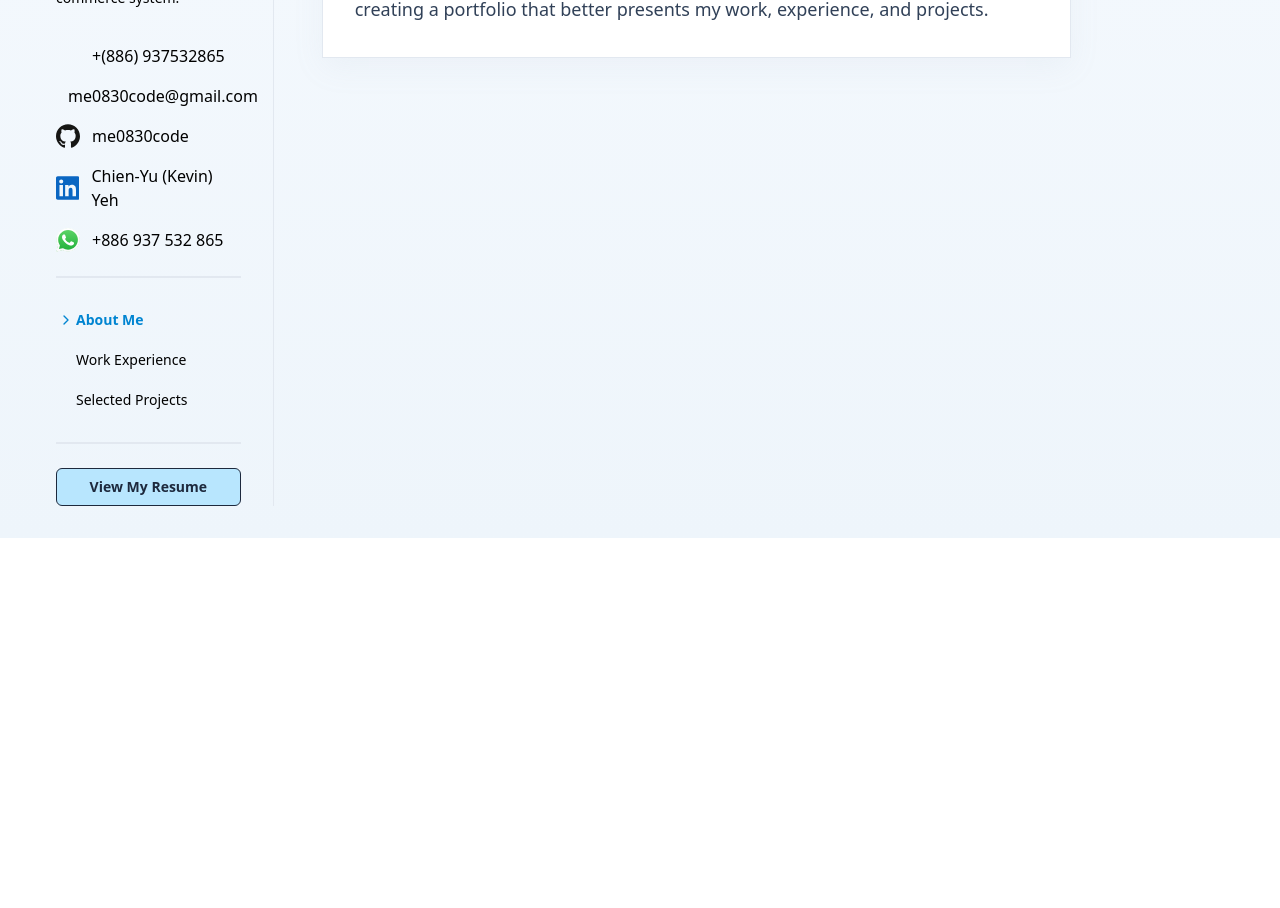
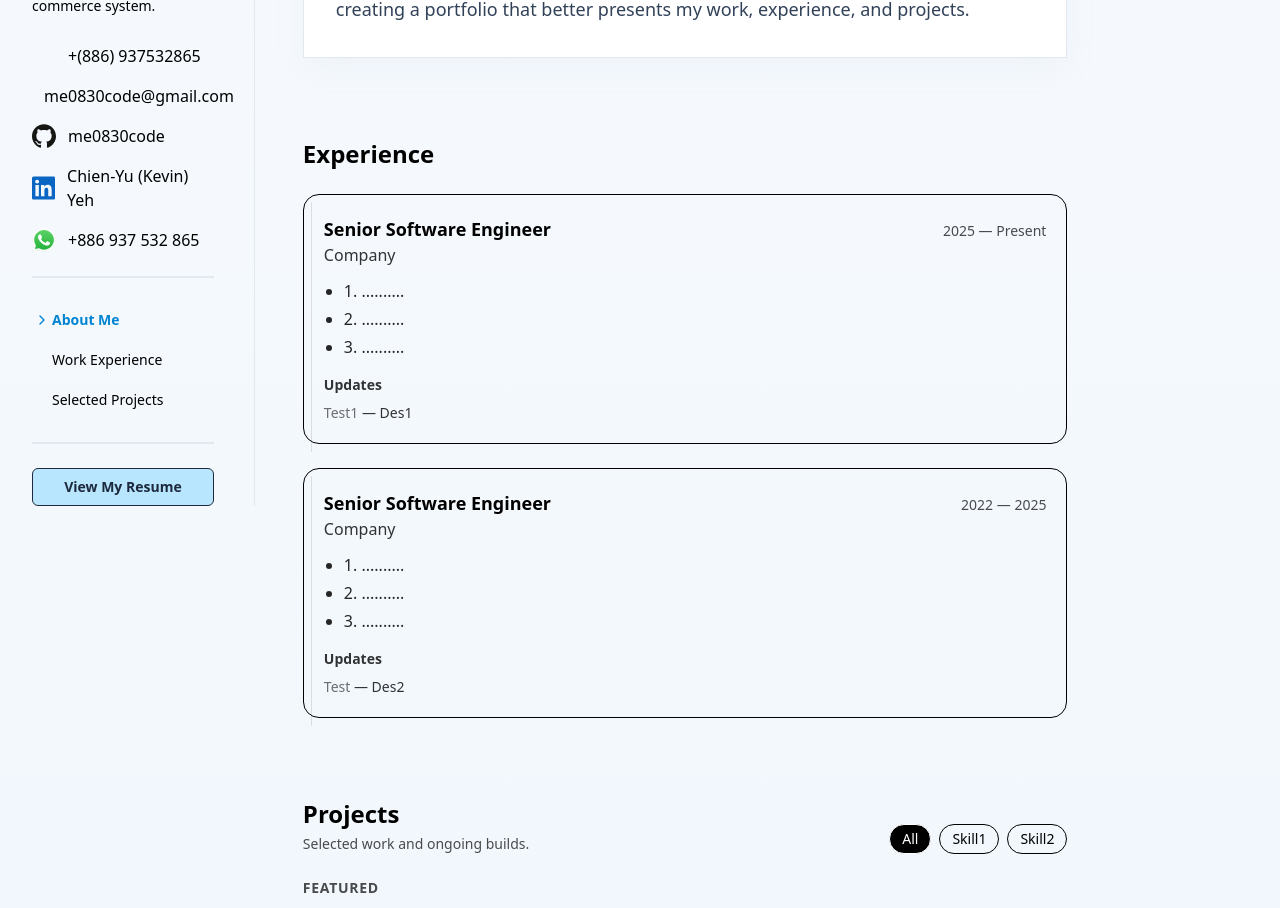
Before and after one commit to me0830code/me0830code.github.io, a React (Vite) app: page / in a window 1280 px wide. Shown: the part 600-1508 px from the top of the page. Before the commit the page ends 1138 px from the top, so only its background shows below. Built offline with nearby package versions, Linux system fonts and the light colour scheme; some icons are missing.

Commit message:
Keep refactoring UIs

```diff
--- a/src/component/RightContent/AboutMe.tsx
+++ b/src/component/RightContent/AboutMe.tsx
@@ -1,7 +1,7 @@
 export function AboutSection() {
     return (
       <div className="space-y-16">
-        <section id="about" className="max-w-4xl pt-6">
+        <section className="max-w-4xl pt-6">
           <p className="text-sm font-semibold uppercase tracking-[0.25em] text-sky-500">
             About
           </p>
@@ -25,7 +25,6 @@ export function AboutSection() {
         </section>
 
         <section
-          id="what-im-doing"
           className="max-w-5xl border border-slate-200 bg-white p-8 shadow-[0_10px_30px_rgba(148,163,184,0.08)]"
         >
           <p className="text-sm font-semibold uppercase tracking-[0.25em] text-sky-500">
--- a/src/component/RightContent/RightContent.tsx
+++ b/src/component/RightContent/RightContent.tsx
@@ -1,30 +1,21 @@
-import type { SectionKey } from "../../data/constant/contentData";
-
-import { useMemo } from "react";
 import { AboutSection } from "./AboutMe";
-import { CONTENT_SECTION } from "../../data/constant/contentData";
 
 import { ProjectsSection } from "../../sections/ProjectsSection";
 import { ExperienceSection } from "../../sections/ExperienceSection";
 
 
-export function RightContent({
-    active
-}: {
-    active: SectionKey;
-}) {
-    const content = useMemo(() => {
-        switch (active) {
-            case CONTENT_SECTION.AboutMe.key:
-            return <AboutSection />;
-            case CONTENT_SECTION.SideProject.key:
-            return <ProjectsSection />;
-            case CONTENT_SECTION.WorkExperience.key:
-            return <ExperienceSection />;
-            default:
-            return <AboutSection />;
-        }
-    }, [active]);
-
-    return content;
+export function RightContent() {
+    return (
+        <div className="flex flex-col gap-20">
+            <section id="aboutMe" className="min-h-[50vh]">
+                <AboutSection />
+            </section>
+            <section id="workExperience" className="min-h-[50vh]">
+                <ExperienceSection />
+            </section>
+            <section id="sideProject" className="min-h-[50vh]">
+                <ProjectsSection />
+            </section>
+        </div>
+    );
 }
--- a/src/component/leftSideBar/ContactInfo.tsx
+++ b/src/component/leftSideBar/ContactInfo.tsx
@@ -3,7 +3,7 @@ import { Icon } from '@iconify/react';
 
 export function ContactInfo() {
     return (
-        <div className="mt-8 space-y-3">
+        <div className="mt-6 space-y-3">
             {
                 TOTAL_INFO.map((eachInfo) =>
                     !eachInfo.isLinkActive ? (
--- a/src/component/leftSideBar/NavigationBar/NavigationBar.tsx
+++ b/src/component/leftSideBar/NavigationBar/NavigationBar.tsx
@@ -17,7 +17,7 @@ export function NavigationBar({
                     {
                         TOTAL_SECTION.map((eachSection) => {
                             const isActive = eachSection.key === active;
-                            return <NavigationItem eachItem={eachSection} isActive={isActive} onSelect={onSelect}/>
+                            return <NavigationItem key={eachSection.key} eachItem={eachSection} isActive={isActive} onSelect={onSelect}/>
                         })
                     }
                 </nav>
--- a/src/component/leftSideBar/ProfileInfo.tsx
+++ b/src/component/leftSideBar/ProfileInfo.tsx
@@ -5,7 +5,7 @@ import { CustomizedTextRendering } from "../Others/Helper";
 export function ProfileInfo() {
     return (
         <div className="space-y-3">
-            <h2 className="mt-6 text-3xl font-bold tracking-tight text-slate-900">
+            <h2 className="mt-8 text-3xl font-bold tracking-tight text-slate-900">
                 {PERSONAL_INFO.MY_NAME}
             </h2>
 
--- a/src/component/leftSideBar/ProfilePhoto.tsx
+++ b/src/component/leftSideBar/ProfilePhoto.tsx
@@ -2,7 +2,7 @@ import { LINKS } from "../../data/constant/generalLink";
 
 export function ProfilePhoto() {
     return (
-        <div>
+        <div className="flex justify-center">
             <img src={LINKS.MY_PHOTO} alt="Profile" className="mt-3 h-50 w-50 object-cover rounded-full"/>
         </div>
     );
--- a/src/component/leftSideBar/leftSideBar.tsx
+++ b/src/component/leftSideBar/leftSideBar.tsx
@@ -14,7 +14,7 @@ export function LeftSideBar({
     onSelect: (key: SectionKey) => void;
 }) {
     return (
-      <aside className="border-r border-slate-200 pr-8">
+      <aside className="border-r border-slate-200 pr-10">
           <ProfilePhoto/>
           <ProfileInfo/>
           <ContactInfo/>
--- a/src/layout/appLayout.tsx
+++ b/src/layout/appLayout.tsx
@@ -1,6 +1,6 @@
 import type { SectionKey } from "../data/constant/contentData";
 
-import { useState } from "react";
+import { useState, useRef, useEffect } from "react";
 import { LeftSideBar } from "../component/LeftSideBar/LeftSideBar";
 import { RightContent } from "../component/RightContent/RightContent";
 import { CONTENT_SECTION } from "../data/constant/contentData";
@@ -8,17 +8,54 @@ import { CONTENT_SECTION } from "../data/constant/contentData";
 export function AppLayout() {
     const [active, setActive] = useState<SectionKey>(CONTENT_SECTION.AboutMe.key);
 
+    const isManualScrolling = useRef(false);
+
+    const handleSelect = (key: SectionKey) => {
+        isManualScrolling.current = true;
+        setActive(key);
+
+        const element = document.getElementById(key);
+        if (element) {
+            element.scrollIntoView({ behavior: 'smooth' });
+        }
+
+        setTimeout(() => {
+            isManualScrolling.current = false;
+        }, 1000);
+    };
+
+    useEffect(() => {
+        const observer = new IntersectionObserver(
+            (entries) => {
+                entries.forEach((entry) => {
+                    if (entry.isIntersecting && !isManualScrolling.current) {
+                        setActive(entry.target.id as SectionKey);
+                    }
+                });
+            },
+            {
+                rootMargin: "0px 0px -80% 0px",
+                threshold: 0
+            }
+        );
+
+        const sections = document.querySelectorAll('section[id]');
+        sections.forEach((section) => observer.observe(section));
+
+        return () => observer.disconnect();
+    }, []);
+
     return (
         <div className="min-h-screen bg-[linear-gradient(to_bottom,_#f8fbff,_#eef5fb)]">
-            <div className="ml-6 mx-auto px-8 py-8">
+            <div className="mx-auto px-8 py-8">
                 <div className="grid grid-cols-14 gap-12">
-                <aside className="hidden md:block md:col-span-4 lg:col-span-3">
-                    <LeftSideBar active={active} onSelect={setActive}/>
-                </aside>
+                    <aside className="hidden md:block md:col-span-4 lg:col-span-3 sticky top-8 h-fit">
+                        <LeftSideBar active={active} onSelect={handleSelect}/>
+                    </aside>
 
-                <main className="col-span-12 md:col-span-8 lg:col-span-9">
-                    <RightContent active={active}/>
-                </main>
+                    <main className="col-span-12 md:col-span-8 lg:col-span-9">
+                        <RightContent />
+                    </main>
                 </div>
             </div>
         </div>
--- a/src/sections/ExperienceSection.tsx
+++ b/src/sections/ExperienceSection.tsx
@@ -2,7 +2,7 @@ import { milestones } from "../contents/experience";
 
 export function ExperienceSection() {
   return (
-    <section id="experience">
+    <section>
       <h2 className="text-2xl font-semibold">Experience</h2>
 
       <div className="mt-6 space-y-6">
--- a/src/sections/ProjectsSection.tsx
+++ b/src/sections/ProjectsSection.tsx
@@ -1,5 +1,6 @@
 import { useMemo, useState } from "react";
 import { projects } from "../contents/project";
+import type { Project } from "../contents/project";
 
 export function ProjectsSection() {
   const [activeTag, setActiveTag] = useState("All");
@@ -51,8 +52,8 @@ export function ProjectsSection() {
             Featured
           </h3>
           <div className="grid gap-4 sm:grid-cols-2">
-            {featured.map((p) => (
-              <ProjectCard key={p.slug} p={p} />
+          {featured.map((p, index) => (
+            <ProjectCard key={`${p.slug}-${index}`} p={p} />
           ))}
           </div>
         </div>
@@ -88,7 +89,7 @@ function StatusBadge({ status }: { status?: string }) {
   );
 }
 
-function ProjectCard({ p }: { p: any }) {
+function ProjectCard({ p }: { p: Project }) {
   return (
     <article className="rounded-2xl border p-5 hover:shadow-sm transition">
       <div className="flex items-start justify-between gap-3">
@@ -105,16 +106,25 @@ function ProjectCard({ p }: { p: any }) {
       <p className="mt-2 opacity-80">{p.description}</p>
 
       <div className="mt-3 flex flex-wrap gap-2">
-        {p.tags.map((t: string) => (
-          <span key={t} className="rounded-full border px-2 py-1 text-xs opacity-80">
+      {p.tags.map((t: string, index: number) => (
+        <span
+          key={`${t}-${index}`}
+          className="rounded-full border px-2 py-1 text-xs opacity-80"
+        >
           {t}
         </span>
       ))}
       </div>
 
       <div className="mt-4 flex flex-wrap gap-3 text-sm">
-        {p.links.map((l: any) => (
-          <a key={l.href} href={l.href} target="_blank" rel="noreferrer" className="underline">
+      {p.links.map((l: { label: string; href: string }, index: number) => (
+        <a
+          key={`${l.href}-${index}`}
+          href={l.href}
+          target="_blank"
+          rel="noreferrer"
+          className="underline"
+        >
           {l.label}
         </a>
       ))}
```
Lines whose indentation alone changed are shown as unchanged.
